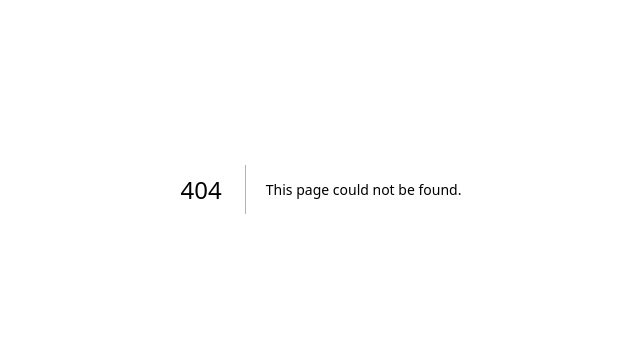
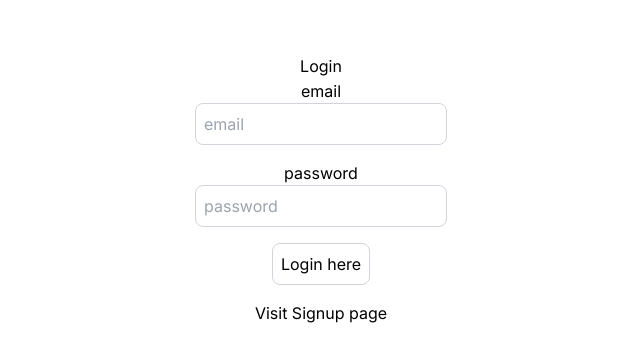
Before and after one commit to 4cody/apt, a Next.js app in the folder client/: page /login in a window 1280 px wide. Before the commit this address had no page. Shown: the part 211-572 px from the top of the page, without its empty margins (319-959 px from the left). Built offline with nearby package versions, Linux system fonts and the light colour scheme.

Commit message:
add login page

```diff
--- /dev/null
+++ b/client/src/app/login/page.tsx
@@ -0,0 +1,72 @@
+"use client";
+import Link from "next/link";
+import React, { useEffect } from "react";
+import { useRouter } from "next/navigation";
+import axios from "axios";
+import { toast } from "react-hot-toast";
+
+export default function LoginPage() {
+  const router = useRouter();
+  const [user, setUser] = React.useState({
+    email: "",
+    password: "",
+  });
+  const [buttonDisabled, setButtonDisabled] = React.useState(false);
+  const [loading, setLoading] = React.useState(false);
+
+  const onLogin = async () => {
+    try {
+      setLoading(true);
+      const response = await axios.post("/api/users/login", user);
+      console.log("Login success", response.data);
+      toast.success("Login success");
+      router.push("/profile");
+    } catch (error: any) {
+      console.log("Login failed", error.message);
+      toast.error(error.message);
+    } finally {
+      setLoading(false);
+    }
+  };
+
+  useEffect(() => {
+    if (user.email.length > 0 && user.password.length > 0) {
+      setButtonDisabled(false);
+    } else {
+      setButtonDisabled(true);
+    }
+  }, [user]);
+
+  return (
+    <div className="flex flex-col items-center justify-center min-h-screen py-2">
+      <h1>{loading ? "Processing" : "Login"}</h1>
+      <hr />
+
+      <label htmlFor="email">email</label>
+      <input
+        className="p-2 border border-gray-300 rounded-lg mb-4 focus:outline-none focus:border-gray-600 text-black"
+        id="email"
+        type="text"
+        value={user.email}
+        onChange={(e) => setUser({ ...user, email: e.target.value })}
+        placeholder="email"
+      />
+      <label htmlFor="password">password</label>
+      <input
+        className="p-2 border border-gray-300 rounded-lg mb-4 focus:outline-none focus:border-gray-600 text-black"
+        id="password"
+        type="password"
+        value={user.password}
+        onChange={(e) => setUser({ ...user, password: e.target.value })}
+        placeholder="password"
+      />
+      <button
+        onClick={onLogin}
+        className="p-2 border border-gray-300 rounded-lg mb-4 focus:outline-none focus:border-gray-600"
+      >
+        Login here
+      </button>
+      <Link href="/signup">Visit Signup page</Link>
+    </div>
+  );
+}
```
